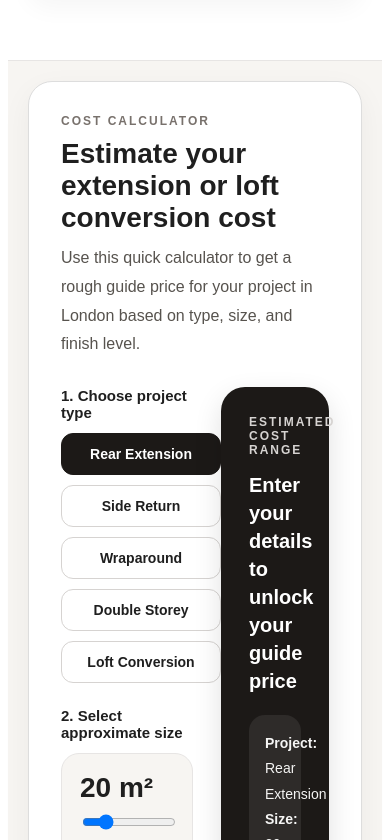
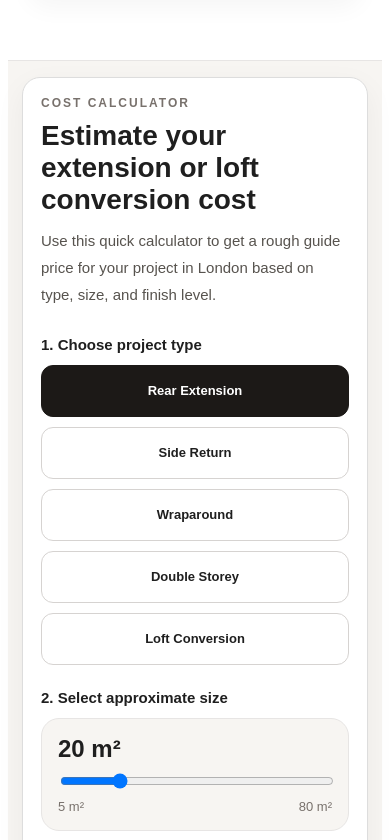
Before and after one commit to brigenujkaj/crafmanwebiste, a React (Vite) app: page /house-extensions-london in a window 390 px wide. Shown: the part 3524-4364 px from the top of the page. Built offline with nearby package versions, Linux system fonts and the light colour scheme.

Commit message:
mobile frienly1

```diff
--- a/src/components/ExtensionCalculator.jsx
+++ b/src/components/ExtensionCalculator.jsx
@@ -1,9 +1,10 @@
-import { useMemo, useState } from "react";
+import { useEffect, useMemo, useState } from "react";
 
 export default function ExtensionCalculator() {
     const [type, setType] = useState("rear");
     const [size, setSize] = useState(20);
     const [spec, setSpec] = useState("standard");
+    const [screenWidth, setScreenWidth] = useState(window.innerWidth);
 
     const [lead, setLead] = useState({
         name: "",
@@ -13,6 +14,18 @@ export default function ExtensionCalculator() {
 
     const [showResult, setShowResult] = useState(false);
     const [error, setError] = useState("");
+
+    useEffect(() => {
+        function handleResize() {
+            setScreenWidth(window.innerWidth);
+        }
+
+        window.addEventListener("resize", handleResize);
+        return () => window.removeEventListener("resize", handleResize);
+    }, []);
+
+    const isMobile = screenWidth < 768;
+    const isTablet = screenWidth >= 768 && screenWidth < 1024;
 
     const baseRates = {
         rear: 1800,
@@ -45,6 +58,7 @@ export default function ExtensionCalculator() {
     const { low, high } = useMemo(() => {
         const basePrice = baseRates[type] * size;
         const adjusted = basePrice * specMultiplier[spec];
+
         return {
             low: adjusted * 0.85,
             high: adjusted * 1.15,
@@ -52,24 +66,27 @@ export default function ExtensionCalculator() {
     }, [type, size, spec]);
 
     const pillButton = (active) => ({
-    padding: "12px 14px",
+        padding: isMobile ? "14px 12px" : "12px 14px",
         borderRadius: "12px",
         border: active ? "1px solid #1c1917" : "1px solid #d6d3d1",
         background: active ? "#1c1917" : "#fff",
         color: active ? "#fff" : "#1f1f1f",
         fontWeight: 600,
         cursor: "pointer",
-    fontSize: "14px",
+        fontSize: isMobile ? "13px" : "14px",
         transition: "0.2s ease",
+        minHeight: isMobile ? "52px" : "auto",
+        width: "100%",
     });
 
     const inputStyle = {
         width: "100%",
-    padding: "14px",
+        padding: isMobile ? "14px 14px" : "14px",
         borderRadius: "12px",
         border: "1px solid #d6d3d1",
-    fontSize: "15px",
+        fontSize: isMobile ? "16px" : "15px",
         boxSizing: "border-box",
+        appearance: "none",
     };
 
     function handleLeadChange(e) {
@@ -91,8 +108,6 @@ export default function ExtensionCalculator() {
         setError("");
         setShowResult(true);
 
-    // Placeholder for future integration:
-    // Send lead data + estimate to Formspree / Resend / backend here
         console.log("Lead captured:", {
             ...lead,
             extensionType: typeLabels[type],
@@ -108,15 +123,15 @@ export default function ExtensionCalculator() {
             style={{
                 maxWidth: "1100px",
                 margin: "0 auto",
-        padding: "20px 20px 60px",
+                padding: isMobile ? "16px 14px 40px" : "20px 20px 60px",
             }}
         >
             <div
                 style={{
                     background: "#ffffff",
                     border: "1px solid #ddd",
-          borderRadius: "24px",
-          padding: "32px",
+                    borderRadius: isMobile ? "18px" : "24px",
+                    padding: isMobile ? "18px" : isTablet ? "24px" : "32px",
                     boxShadow: "0 10px 30px rgba(0,0,0,0.05)",
                 }}
             >
@@ -134,7 +149,8 @@ export default function ExtensionCalculator() {
 
                 <h2
                     style={{
-            fontSize: "clamp(28px, 4vw, 38px)",
+                        fontSize: isMobile ? "28px" : "clamp(28px, 4vw, 38px)",
+                        lineHeight: 1.15,
                         marginTop: "10px",
                         marginBottom: "10px",
                     }}
@@ -148,18 +164,20 @@ export default function ExtensionCalculator() {
                         lineHeight: "1.8",
                         maxWidth: "700px",
                         marginTop: 0,
+                        fontSize: isMobile ? "15px" : "16px",
                     }}
                 >
-          Use this quick calculator to get a rough guide price for your project in
-          London based on type, size, and finish level.
+                    Use this quick calculator to get a rough guide price for your project
+                    in London based on type, size, and finish level.
                 </p>
 
                 <div
                     style={{
                         display: "grid",
-            gridTemplateColumns: "1.1fr 0.9fr",
-            gap: "28px",
+                        gridTemplateColumns: isMobile ? "1fr" : "1.1fr 0.9fr",
+                        gap: isMobile ? "20px" : "28px",
                         marginTop: "28px",
+                        alignItems: "start",
                     }}
                 >
                     <div style={{ minWidth: 0 }}>
@@ -177,7 +195,9 @@ export default function ExtensionCalculator() {
                             <div
                                 style={{
                                     display: "grid",
-                  gridTemplateColumns: "repeat(auto-fit, minmax(160px, 1fr))",
+                                    gridTemplateColumns: isMobile
+                                        ? "1fr"
+                                        : "repeat(auto-fit, minmax(160px, 1fr))",
                                     gap: "10px",
                                 }}
                             >
@@ -210,12 +230,12 @@ export default function ExtensionCalculator() {
                                     background: "#f7f5f2",
                                     border: "1px solid #e7e5e4",
                                     borderRadius: "18px",
-                  padding: "18px",
+                                    padding: isMobile ? "16px" : "18px",
                                 }}
                             >
                                 <div
                                     style={{
-                    fontSize: "28px",
+                                        fontSize: isMobile ? "24px" : "28px",
                                         fontWeight: "700",
                                         marginBottom: "8px",
                                     }}
@@ -262,7 +282,9 @@ export default function ExtensionCalculator() {
                             <div
                                 style={{
                                     display: "grid",
-                  gridTemplateColumns: "repeat(auto-fit, minmax(140px, 1fr))",
+                                    gridTemplateColumns: isMobile
+                                        ? "1fr"
+                                        : "repeat(auto-fit, minmax(140px, 1fr))",
                                     gap: "10px",
                                 }}
                             >
@@ -339,12 +361,13 @@ export default function ExtensionCalculator() {
                                     style={{
                                         background: "#1c1917",
                                         color: "#fff",
-                    padding: "14px 20px",
+                                        padding: isMobile ? "15px 18px" : "14px 20px",
                                         border: "none",
                                         borderRadius: "12px",
                                         fontWeight: "700",
                                         cursor: "pointer",
                                         fontSize: "15px",
+                                        width: "100%",
                                     }}
                                 >
                                     Show my estimate
@@ -358,10 +381,12 @@ export default function ExtensionCalculator() {
                             style={{
                                 background: "#1c1917",
                                 color: "#fff",
-                borderRadius: "24px",
-                padding: "28px",
+                                borderRadius: isMobile ? "18px" : "24px",
+                                padding: isMobile ? "22px" : "28px",
                                 height: "100%",
                                 boxShadow: "0 10px 28px rgba(0,0,0,0.12)",
+                                position: isMobile ? "static" : "sticky",
+                                top: "24px",
                             }}
                         >
                             <div
@@ -380,13 +405,15 @@ export default function ExtensionCalculator() {
                                 <>
                                     <div
                                         style={{
-                      fontSize: "clamp(28px, 4vw, 40px)",
+                                            fontSize: isMobile ? "30px" : "clamp(28px, 4vw, 40px)",
                                             fontWeight: "700",
                                             marginTop: "12px",
                                             lineHeight: 1.15,
+                                            wordBreak: "break-word",
                                         }}
                                     >
-                    £{Math.round(low).toLocaleString()} – £{Math.round(high).toLocaleString()}
+                                        £{Math.round(low).toLocaleString()} – £
+                                        {Math.round(high).toLocaleString()}
                                     </div>
 
                                     <div
@@ -434,6 +461,9 @@ export default function ExtensionCalculator() {
                                             borderRadius: "12px",
                                             textDecoration: "none",
                                             fontWeight: "700",
+                                            width: isMobile ? "100%" : "auto",
+                                            textAlign: "center",
+                                            boxSizing: "border-box",
                                         }}
                                     >
                                         Request a tailored quote
@@ -444,7 +474,7 @@ export default function ExtensionCalculator() {
                                     <div
                                         style={{
                                             marginTop: "14px",
-                      fontSize: "20px",
+                                            fontSize: isMobile ? "22px" : "20px",
                                             fontWeight: "700",
                                             lineHeight: 1.4,
                                         }}
```
Lines whose indentation alone changed are shown as unchanged.
